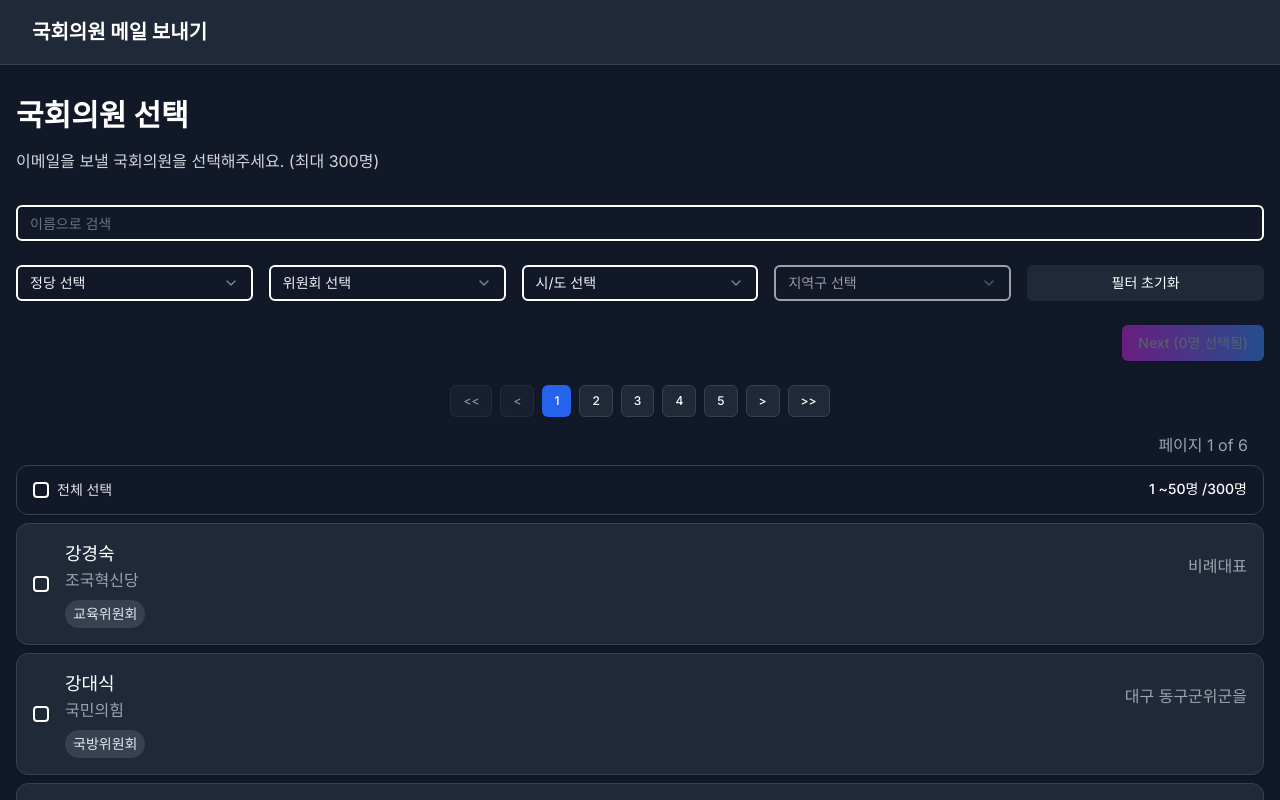
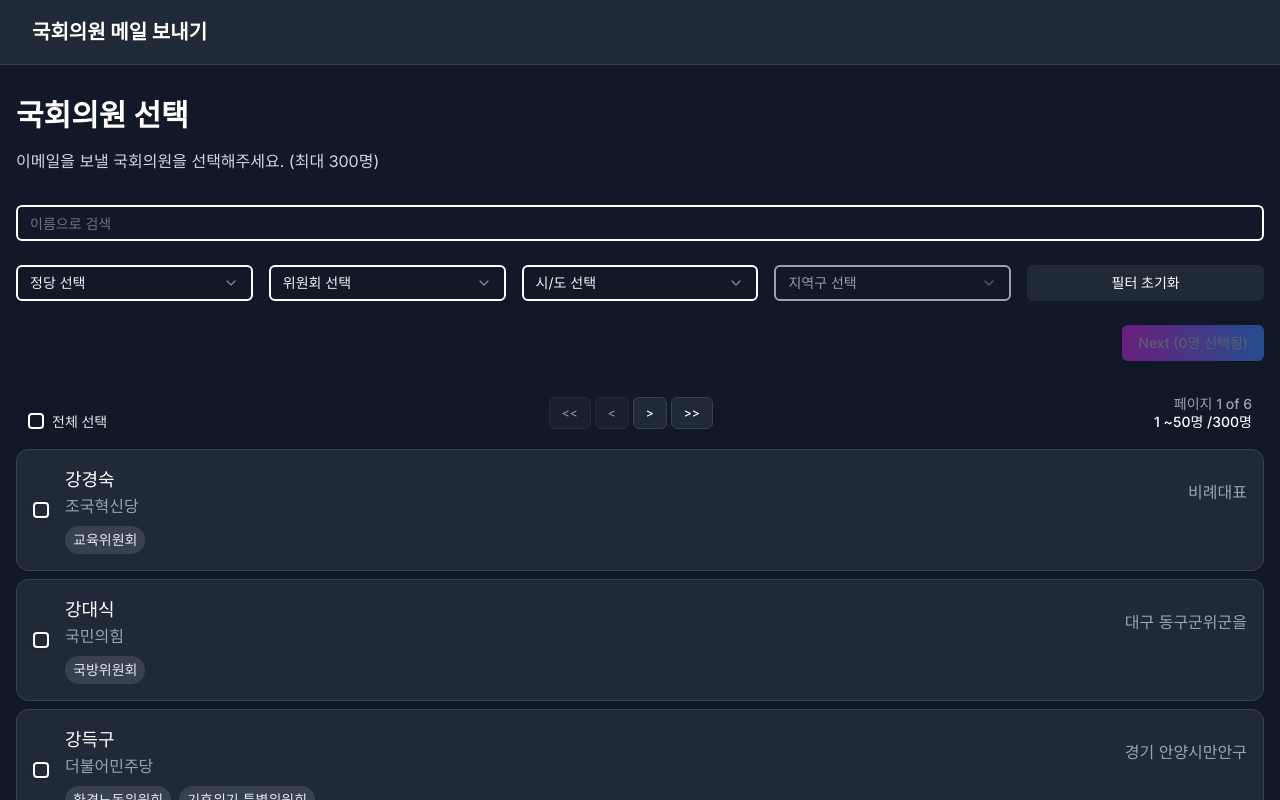
Before and after one commit to skt-leak-response/usim-map, a Next.js app: page / in a window 1280 px wide. Shown: the top 800 px of the page. Built offline with nearby package versions, Linux system fonts and the light colour scheme.

Commit message:
fix: pagination component location fix

```diff
--- a/src/components/MemberList/index.tsx
+++ b/src/components/MemberList/index.tsx
@@ -173,20 +173,10 @@ export default function MemberList({ onSelectionChange }: MemberListProps) {
         <div className="text-center text-gray-400">No members found</div>
       ) : (
         <div className="space-y-2">
-          {totalPages > 1 && (
-            <MemberPagination
-              currentPage={currentPage}
-              totalPages={totalPages}
-              onPageChange={setCurrentPage}
-            />
-          )}
-          <div className="text-gray-400 w-full flex justify-end px-4">
-            페이지 {currentPage} of {totalPages}
-          </div>
-          <Card className="bg-gray-900 border-gray-700">
-            <CardContent className="p-4">
+          <Card className="bg-gray-900 border-none">
+            <CardContent className="p-3">
               <div className="flex justify-between">
-                <div className="flex items-center space-x-2">
+                <div className="flex items-end space-x-2">
                   <Checkbox
                     checked={currentPageMembers.every((member) =>
                       selectedMembers.some((m) => m.id === member.id),
@@ -197,7 +187,48 @@ export default function MemberList({ onSelectionChange }: MemberListProps) {
                   <Label className="text-gray-200">전체 선택</Label>
                 </div>
 
+                <div className="flex gap-1">
+                  <Button
+                    variant="outline"
+                    size="sm"
+                    onClick={() => setCurrentPage(1)}
+                    disabled={currentPage === 1}
+                    className="bg-gray-800 text-white border-gray-700 hover:bg-gray-800 hover:text-white"
+                  >
+                    {'<<'}
+                  </Button>
+                  <Button
+                    variant="outline"
+                    size="sm"
+                    onClick={() => setCurrentPage(currentPage - 1)}
+                    disabled={currentPage === 1}
+                    className="bg-gray-800 text-white border-gray-700 hover:bg-gray-800 hover:text-white"
+                  >
+                    {'<'}
+                  </Button>
+                  <Button
+                    variant="outline"
+                    size="sm"
+                    onClick={() => setCurrentPage(currentPage + 1)}
+                    disabled={currentPage === totalPages}
+                    className="bg-gray-800 text-white border-gray-700 hover:bg-gray-800 hover:text-white"
+                  >
+                    {'>'}
+                  </Button>
+                  <Button
+                    variant="outline"
+                    size="sm"
+                    onClick={() => setCurrentPage(totalPages)}
+                    disabled={currentPage === totalPages}
+                    className="bg-gray-800 text-white border-gray-700 hover:bg-gray-800 hover:text-white"
+                  >
+                    {'>>'}
+                  </Button>
+                </div>
                 <Label className="flex flex-col items-end space-y-1 text-white">
+                  <div className="text-gray-400 w-full flex justify-end">
+                    페이지 {currentPage} of {totalPages}
+                  </div>
                   <div>
                     {(currentPage - 1) * ITEMS_PER_PAGE + 1} ~
                     {Math.min(currentPage * ITEMS_PER_PAGE, filteredMembers.length)}명 /
@@ -222,6 +253,13 @@ export default function MemberList({ onSelectionChange }: MemberListProps) {
           </ErrorBoundary>
         </div>
       )}
+      {totalPages > 1 && (
+        <MemberPagination
+          currentPage={currentPage}
+          totalPages={totalPages}
+          onPageChange={setCurrentPage}
+        />
+      )}
     </div>
   );
 }
```
